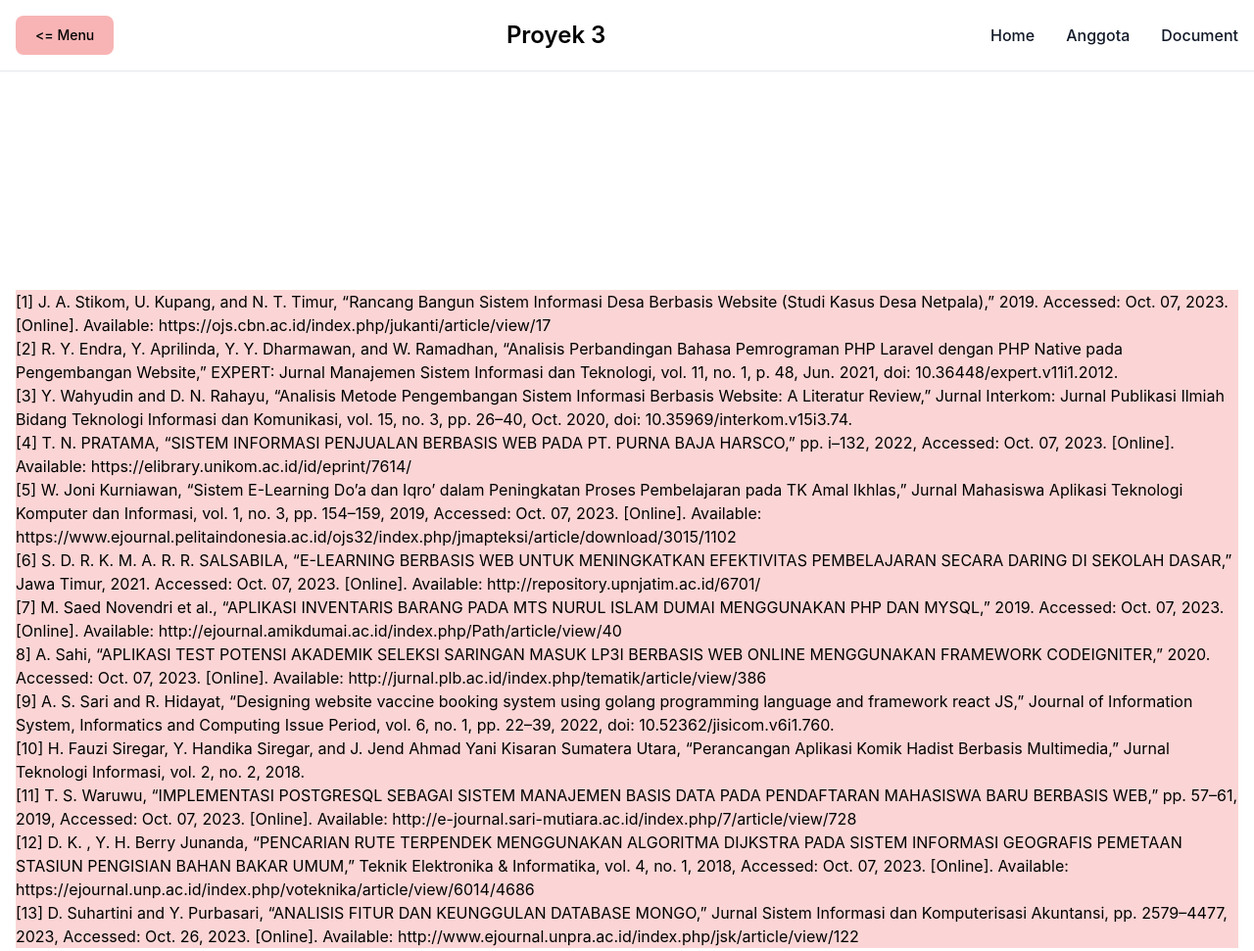
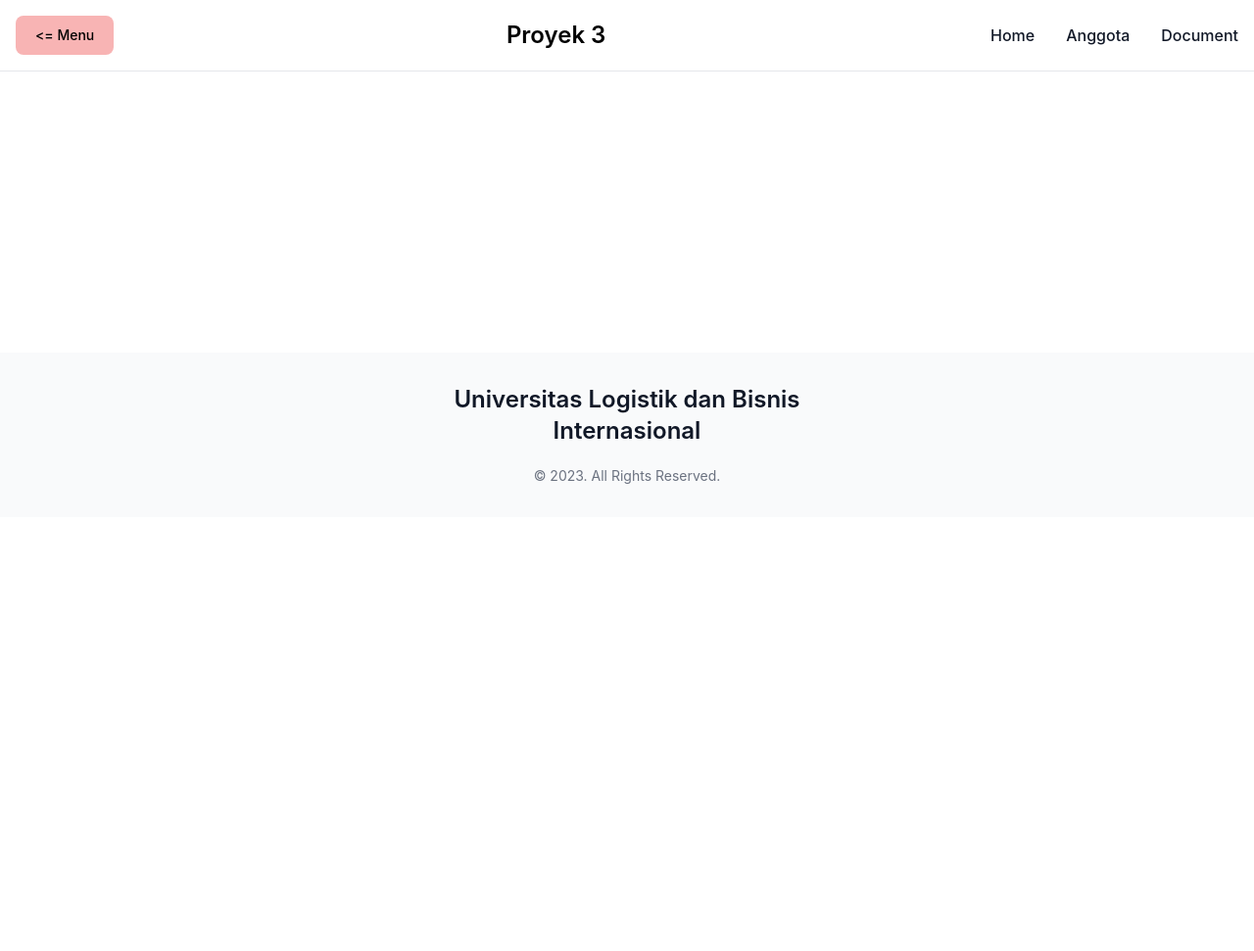
Before and after one commit to berkatauto/proposal-proyek3, a plain HTML site: page page_2.html in a window 1280 px wide. Shown: the top 971 px of the page at 98% size. After the commit the page ends 800 px from the top, so only its background shows below. Drawn offline with nearby package versions, Linux system fonts and the light colour scheme.

Commit message:
Update (Document) : Memperbarui pages_2

```diff
--- a/page_2.html
+++ b/page_2.html
@@ -75,31 +75,31 @@
          <h1 class="text-center text-4xl pt-32 font-extrabold leading-tight text-gray-900 lg:mb-6 lg:text-4xl dark:text-white" id="judulHeader"></h1>
       </header>
        <article class="rounded-xl h-full w-full max-w-full bg-red-200 format format-sm sm:format-base lg:format-lg format-blue dark:format-invert">
-        <div id="pustakaArticle">[1] J. A. Stikom, U. Kupang, and N. T. Timur, “Rancang Bangun Sistem Informasi Desa Berbasis Website (Studi Kasus Desa Netpala),” 2019. Accessed: Oct. 07, 2023. [Online]. Available: https://ojs.cbn.ac.id/index.php/jukanti/article/view/17
+        <div id="pustakaArticle">
         </div>
-        <div id="pustakaArticle2">[2] R. Y. Endra, Y. Aprilinda, Y. Y. Dharmawan, and W. Ramadhan, “Analisis Perbandingan Bahasa Pemrograman PHP Laravel dengan PHP Native pada Pengembangan Website,” EXPERT: Jurnal Manajemen Sistem Informasi dan Teknologi, vol. 11, no. 1, p. 48, Jun. 2021, doi: 10.36448/expert.v11i1.2012.
+        <div id="pustakaArticle2">
         </div>
-        <div id="pustakaArticle3">[3] Y. Wahyudin and D. N. Rahayu, “Analisis Metode Pengembangan Sistem Informasi Berbasis Website: A Literatur Review,” Jurnal Interkom: Jurnal Publikasi Ilmiah Bidang Teknologi Informasi dan Komunikasi, vol. 15, no. 3, pp. 26–40, Oct. 2020, doi: 10.35969/interkom.v15i3.74.
+        <div id="pustakaArticle3">
         </div>
-        <div id="pustakaArticle4">[4] T. N. PRATAMA, “SISTEM INFORMASI PENJUALAN BERBASIS WEB PADA  PT. PURNA BAJA HARSCO,” pp. i–132, 2022, Accessed: Oct. 07, 2023. [Online]. Available: https://elibrary.unikom.ac.id/id/eprint/7614/
+        <div id="pustakaArticle4">
         </div>
-        <div id="pustakaArticle5">[5] W. Joni Kurniawan, “Sistem E-Learning Do’a dan Iqro’ dalam Peningkatan Proses Pembelajaran pada TK Amal Ikhlas,” Jurnal Mahasiswa Aplikasi Teknologi Komputer dan Informasi, vol. 1, no. 3, pp. 154–159, 2019, Accessed: Oct. 07, 2023. [Online]. Available: https://www.ejournal.pelitaindonesia.ac.id/ojs32/index.php/jmapteksi/article/download/3015/1102
+        <div id="pustakaArticle5">
         </div>
-        <div id="pustakaArticle6">[6] S. D. R. K. M. A. R. R. SALSABILA, “E-LEARNING BERBASIS WEB UNTUK MENINGKATKAN EFEKTIVITAS PEMBELAJARAN SECARA DARING DI SEKOLAH DASAR,” Jawa Timur, 2021. Accessed: Oct. 07, 2023. [Online]. Available: http://repository.upnjatim.ac.id/6701/
+        <div id="pustakaArticle6">
         </div>
-        <div id="pustakaArticle7">[7] M. Saed Novendri et al., “APLIKASI INVENTARIS BARANG PADA MTS NURUL ISLAM DUMAI MENGGUNAKAN PHP DAN MYSQL,” 2019. Accessed: Oct. 07, 2023. [Online]. Available: http://ejournal.amikdumai.ac.id/index.php/Path/article/view/40
+        <div id="pustakaArticle7">
         </div>
-        <div id="pustakaArticle8">8] A. Sahi, “APLIKASI TEST POTENSI AKADEMIK SELEKSI SARINGAN MASUK LP3I BERBASIS WEB ONLINE MENGGUNAKAN FRAMEWORK CODEIGNITER,” 2020. Accessed: Oct. 07, 2023. [Online]. Available: http://jurnal.plb.ac.id/index.php/tematik/article/view/386
+        <div id="pustakaArticle8">
         </div>
-        <div id="pustakaArticle9">[9] A. S. Sari and R. Hidayat, “Designing website vaccine booking system using golang programming language and framework react JS,” Journal of Information System, Informatics and Computing Issue Period, vol. 6, no. 1, pp. 22–39, 2022, doi: 10.52362/jisicom.v6i1.760.
+        <div id="pustakaArticle9">
         </div>
-        <div id="pustakaArticle10">[10] H. Fauzi Siregar, Y. Handika Siregar, and J. Jend Ahmad Yani Kisaran Sumatera Utara, “Perancangan Aplikasi Komik Hadist Berbasis Multimedia,” Jurnal Teknologi Informasi, vol. 2, no. 2, 2018.
+        <div id="pustakaArticle10">
         </div>
-        <div id="pustakaArticle11">[11] T. S. Waruwu, “IMPLEMENTASI POSTGRESQL SEBAGAI SISTEM MANAJEMEN BASIS DATA PADA PENDAFTARAN MAHASISWA BARU BERBASIS WEB,” pp. 57–61, 2019, Accessed: Oct. 07, 2023. [Online]. Available: http://e-journal.sari-mutiara.ac.id/index.php/7/article/view/728
+        <div id="pustakaArticle11">
         </div>
-        <div id="pustakaArticle12">[12] D. K. , Y. H. Berry Junanda, “PENCARIAN RUTE TERPENDEK MENGGUNAKAN ALGORITMA DIJKSTRA PADA SISTEM  INFORMASI GEOGRAFIS PEMETAAN STASIUN PENGISIAN BAHAN BAKAR UMUM,” Teknik Elektronika & Informatika, vol. 4, no. 1, 2018, Accessed: Oct. 07, 2023. [Online]. Available: https://ejournal.unp.ac.id/index.php/voteknika/article/view/6014/4686
+        <div id="pustakaArticle12">
         </div>
-        <div id="pustakaArticle13">[13]	D. Suhartini and Y. Purbasari, “ANALISIS FITUR DAN KEUNGGULAN DATABASE MONGO,” Jurnal Sistem Informasi dan Komputerisasi Akuntansi, pp. 2579–4477, 2023, Accessed: Oct. 26, 2023. [Online]. Available: http://www.ejournal.unpra.ac.id/index.php/jsk/article/view/122
+        <div id="pustakaArticle13">
         </div>
          </article>
          <article class="rounded-3x1 w-full max-w-full bg-red-200 format format-sm sm:format-base lg:format-lg format-blue dark:format-invert">
```
